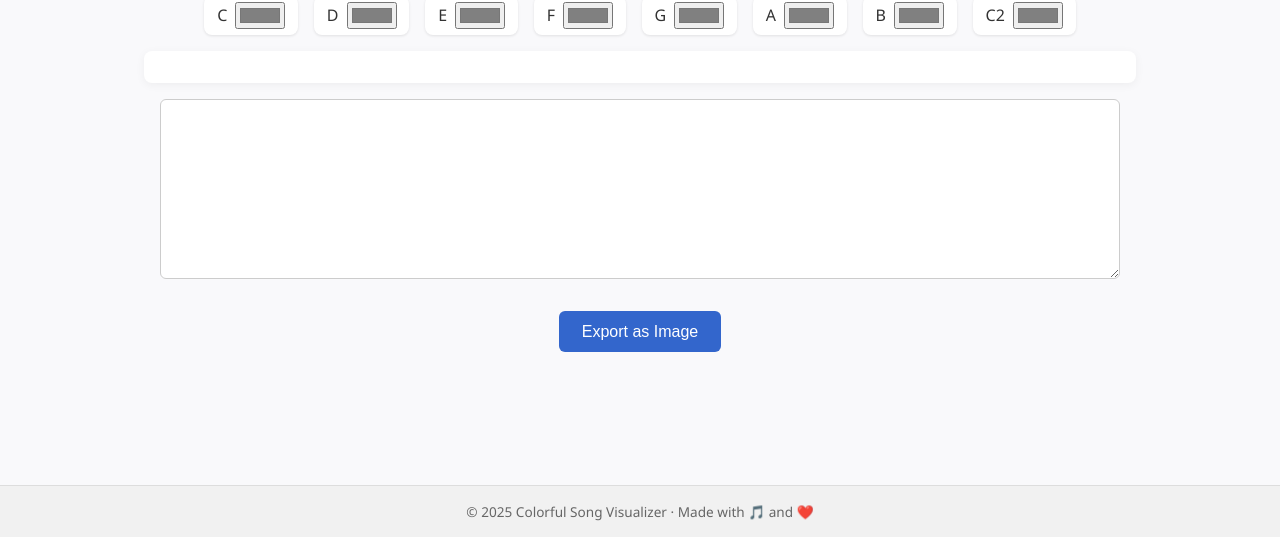
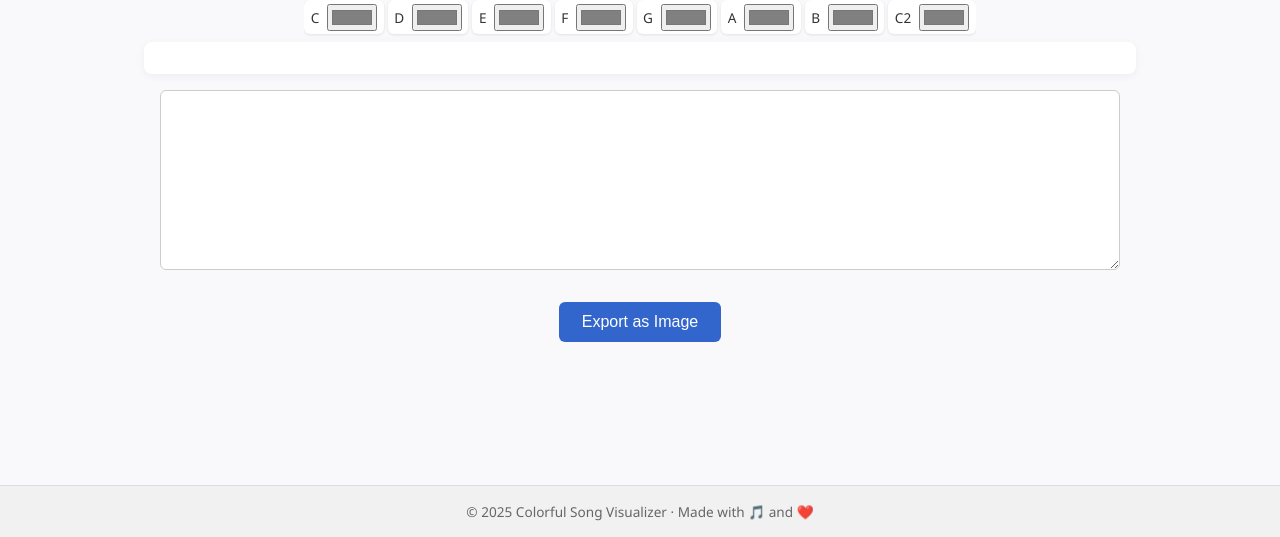
Before and after one commit to thobho/colorful_notes, a plain HTML site: page song-visualizer.html in a window 1280 px wide. Shown: the part 263-800 px from the top of the page. Drawn offline with nearby package versions, Linux system fonts and the light colour scheme.

Commit message:
features

```diff
--- a/song-visualizer.html
+++ b/song-visualizer.html
@@ -97,21 +97,23 @@
 
     #legend {
       display: flex;
-      flex-wrap: wrap;
-      gap: 1rem;
-      justify-content: center;
-      margin-bottom: 1rem;
+      flex-wrap: nowrap;
+      gap: 0.25rem;           /* tight spacing between items */
+      overflow-x: auto;
+      justify-content: flex-start;
+      padding-bottom: 0.5rem;
     }
 
     .legend-item {
       display: flex;
       align-items: center;
-      gap: 0.5rem;
+      gap: 0.5rem;            /* safe gap between label text and input */
+      padding: 0.2rem 0.4rem; /* compact padding */
+      font-size: 0.85rem;
       background-color: white;
-      padding: 0.4rem 0.8rem;
-      border-radius: 8px;
+      border-radius: 6px;
       box-shadow: 0 1px 3px rgba(0, 0, 0, 0.1);
-      font-weight: 500;
+      flex: 0 0 auto;
     }
 
     #output {
```
Also changed, not shown: index.html (+11 -14 lines).
